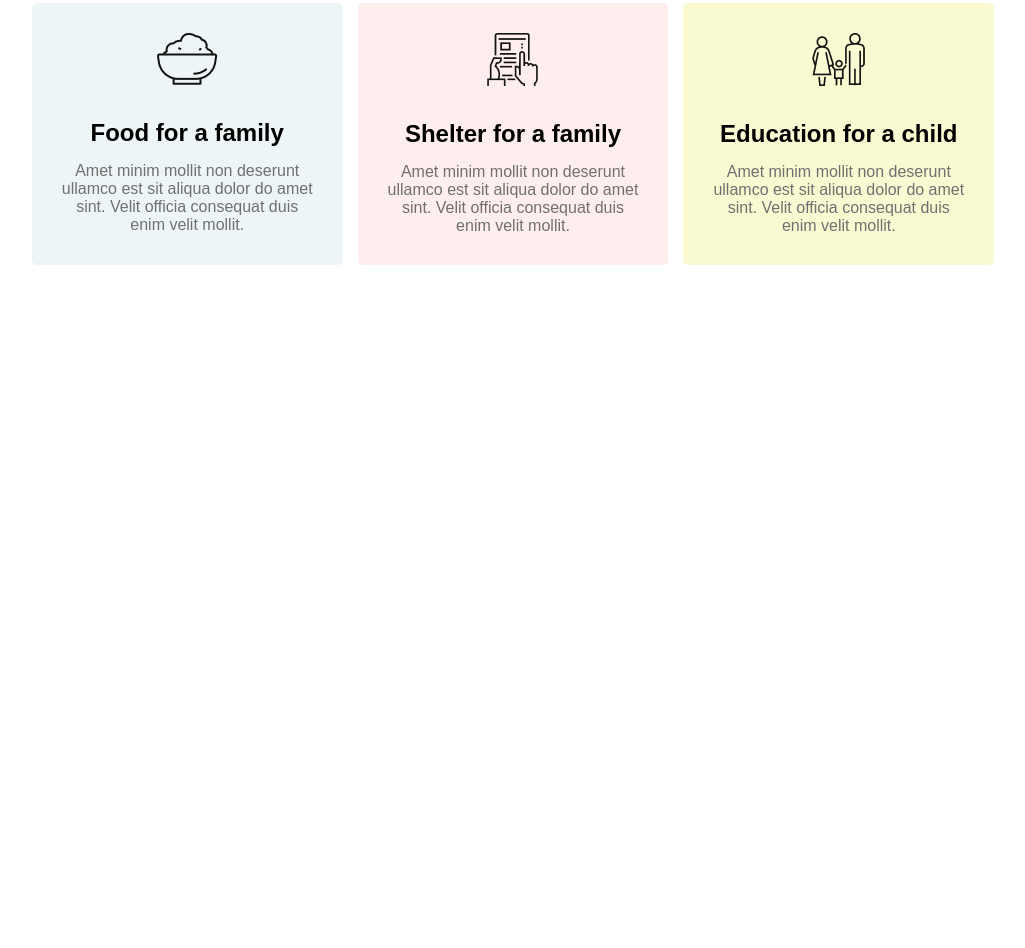
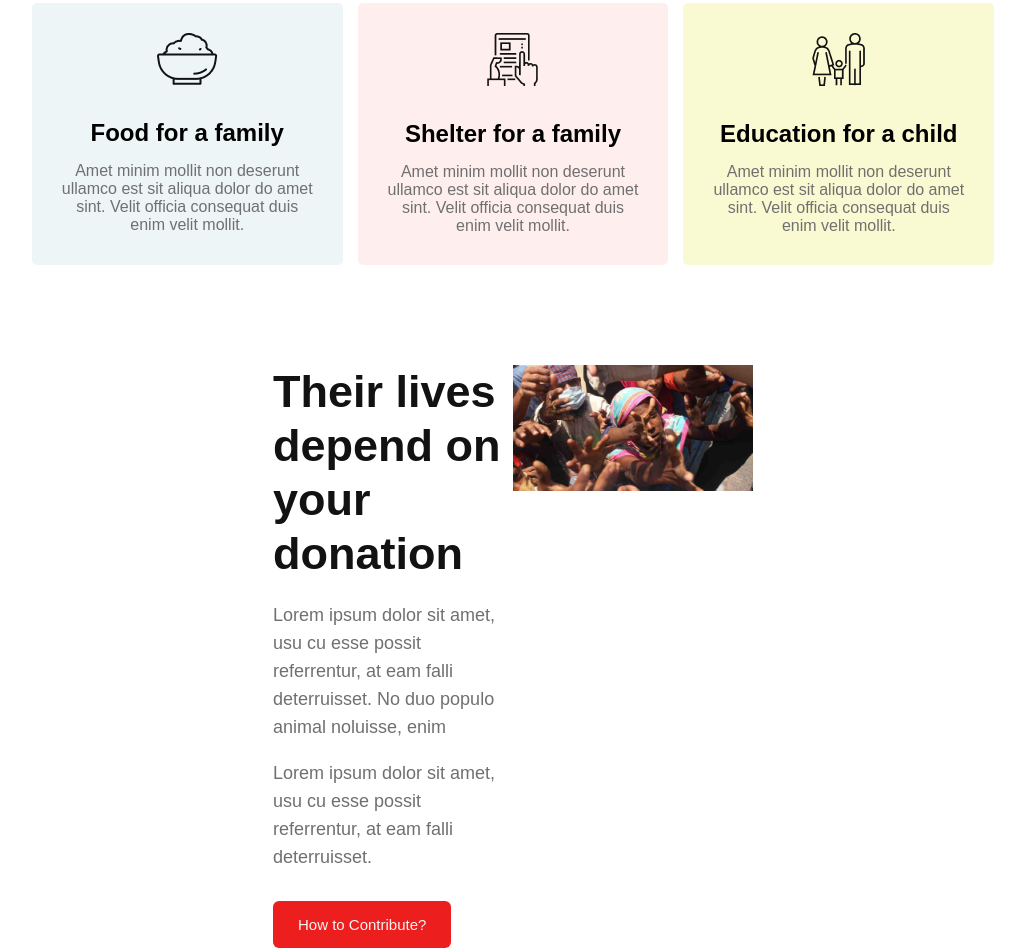
Before and after one commit to Soikat07/Donate-Today, a plain HTML site: page index.html in a window 1280 px wide. Shown: the part 1682-2630 px from the top of the page, without its empty margins (127-1152 px from the left). Before the commit the page ends 2047 px from the top, so only its background shows below. Drawn offline with Linux system fonts and the light colour scheme.

Commit message:
section 3 add

```diff
--- a/Styles/stye.css
+++ b/Styles/stye.css
@@ -21,7 +21,7 @@ border-radius: 6px;
 .header{
      height: 100vh;
      width: 100%;
-     background-image: url(../images/donation9.jpg);
+     background-image: url(../images/donation2.jpg);
      background-repeat: no-repeat;
      background-size: cover;
      text-align: center;
@@ -144,3 +144,30 @@ font-size: 16px;
 }
 
 /* section-3 style */
+
+.section-3-container{
+display: flex;
+justify-content:center;
+margin: 0 400px;
+}
+
+.left{
+width: 50%;
+}
+.right{
+width: 50% ;
+}
+.left-title{
+     margin-bottom: 20px;
+     font-weight: 700;
+     font-size: 45px;
+     line-height: 54px;
+     color: #121212;
+}
+.left-des{
+     margin-top: 20;
+     font-weight: 400;
+     font-size: 18px;
+     line-height: 28px;
+     color: #707070;
+}
--- a/index.html
+++ b/index.html
@@ -64,6 +64,19 @@
                     </div>
                </div>
           </section>
+          <section class="section-3">
+               <div class="section-3-container">
+                    <div class="left">
+                         <h3 class="left-title">Their lives depend on your donation</h3>
+                         <p class="left-des">Lorem ipsum dolor sit amet, usu cu esse possit referrentur, at eam falli deterruisset. No duo populo animal noluisse, enim</p><br>
+                         <p class="left-des">Lorem ipsum dolor sit amet, usu cu esse possit referrentur, at eam falli deterruisset.</p>
+                         <button class="primary-btn">How to Contribute?</button>
+                    </div>
+                    <div class="right">
+                         <img src="images/donation8.jpg" width="100%" alt="">
+                    </div>
+               </div>
+          </section>
      </main>
 </body>
 </html>
```
